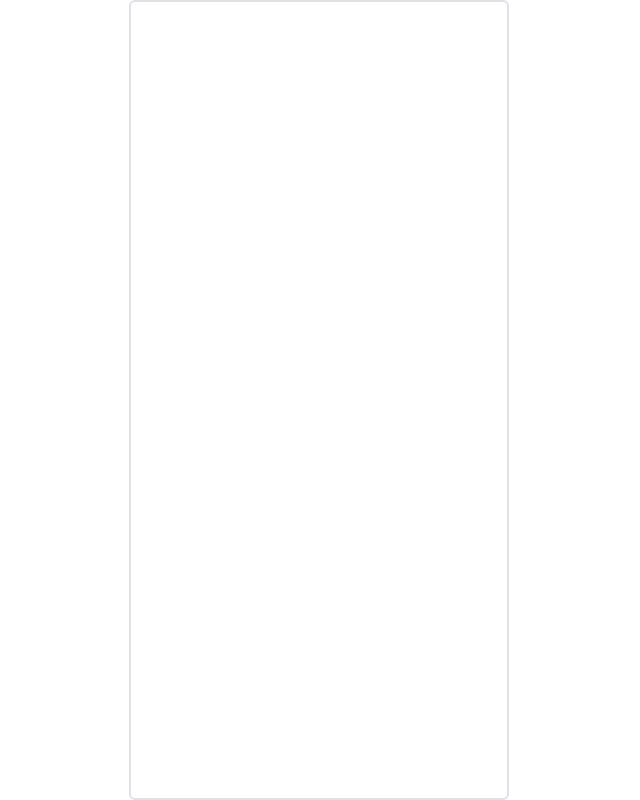
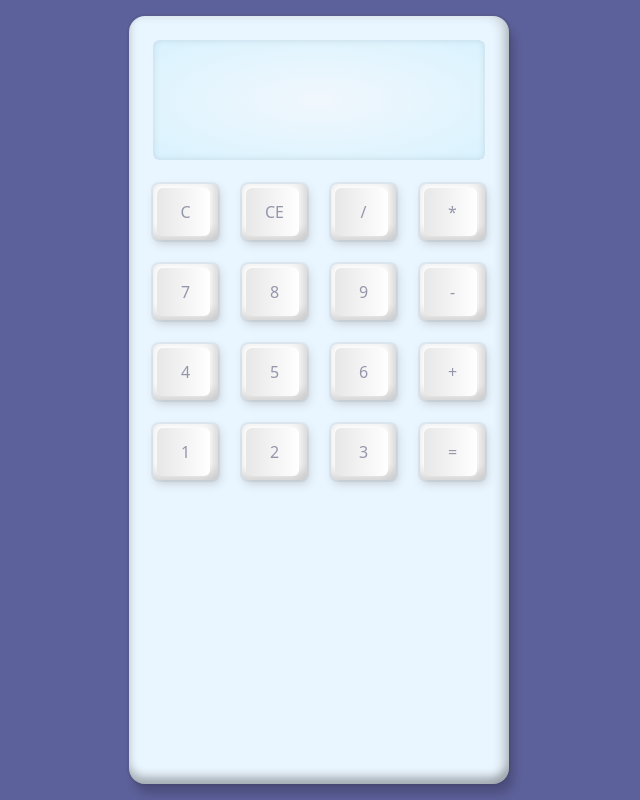
Before and after one commit to Gladsomeguru/Time-calculator, a React (Create React App) app in the folder calculator/: page / in a window 1280 px wide. Shown: the whole page, without its empty margins (321-961 px from the left). Built offline with nearby package versions, Linux system fonts and the light colour scheme.

Commit message:
added color and buttons

```diff
--- a/calculator/src/App.js
+++ b/calculator/src/App.js
@@ -5,9 +5,7 @@ import Calculator from './Calculator';
 
 function App() {
   return (
-    <div>
       <Calculator></Calculator>
-    </div>
   );
 }
 
--- a/calculator/src/Calculator.js
+++ b/calculator/src/Calculator.js
@@ -1,13 +1,72 @@
 function Calculator() {
     return (
-        <div class="container">
-            <div class="row justify-content-center">
-                <div class="col-4 min-vh-100 rounded-2 border-2 border">
-
+        <div className="container">
+            <div className="row justify-content-center min-vh-100">
+                <div className="calculator col-md-4 rounded-4 my-auto">
+                    <div className="container-fluid">
+                        <div className="row justify-content-center g-4 h-100">
+                            <div className="col-12 pt-4 mt-0">
+                                <form>
+                                    <div class="form-group px-0">
+                                        <label for="output"></label>
+                                        <input type="text"
+                                            class="form-control fs-1 output-box text-end" name="output" id="" aria-describedby="helpId" placeholder="" />
+                                    </div>
+                                </form>
+                            </div>
+                            <div className="col-3 rounded-3">
+                                <button className="calc-button rounded-2 fs-6 p-3 fw-medium w-100"><span>C</span></button>
+                            </div>
+                            <div className="col-3 rounded-3">
+                                <button className="calc-button rounded-2 fs-6 p-3 fw-medium w-100"><span>CE</span></button>
+                            </div>
+                            <div className="col-3 rounded-3">
+                                <button className="calc-button rounded-2 fs-6 p-3 fw-medium w-100"><span>/</span></button>
+                            </div>
+                            <div className="col-3 rounded-3">
+                                <button className="calc-button rounded-2 fs-6 p-3 fw-medium w-100"><span>*</span></button>
+                            </div>
+                            <div className="col-3 rounded-3">
+                                <button className="calc-button rounded-2 fs-6 p-3 fw-medium w-100"><span>7</span></button>
+                            </div>
+                            <div className="col-3 rounded-3">
+                                <button className="calc-button rounded-2 fs-6 p-3 fw-medium w-100"><span>8</span></button>
+                            </div>
+                            <div className="col-3 rounded-3">
+                                <button className="calc-button rounded-2 fs-6 p-3 fw-medium w-100"><span>9</span></button>
+                            </div>
+                            <div className="col-3 rounded-3">
+                                <button className="calc-button rounded-2 fs-6 p-3 fw-medium w-100"><span>-</span></button>
+                            </div>
+                            <div className="col-3 rounded-3">
+                                <button className="calc-button rounded-2 fs-6 p-3 fw-medium w-100"><span>4</span></button>
+                            </div>
+                            <div className="col-3 rounded-3">
+                                <button className="calc-button rounded-2 fs-6 p-3 fw-medium w-100"><span>5</span></button>
+                            </div>
+                            <div className="col-3 rounded-3">
+                                <button className="calc-button rounded-2 fs-6 p-3 fw-medium w-100"><span>6</span></button>
+                            </div>
+                            <div className="col-3 rounded-3">
+                                <button className="calc-button rounded-2 fs-6 p-3 fw-medium w-100"><span>+</span></button>
+                            </div>
+                            <div className="col-3 rounded-3">
+                                <button className="calc-button rounded-2 fs-6 p-3 fw-medium w-100"><span>1</span></button>
+                            </div>
+                            <div className="col-3 rounded-3">
+                                <button className="calc-button rounded-2 fs-6 p-3 fw-medium w-100"><span>2</span></button>
+                            </div>
+                            <div className="col-3 rounded-3">
+                                <button className="calc-button rounded-2 fs-6 p-3 fw-medium w-100"><span>3</span></button>
+                            </div>
+                            <div className="col-3 rounded-3">
+                                <button className="calc-button rounded-2 fs-6 p-3 fw-medium w-100"><span>=</span></button>
+                            </div>
+                        </div>
+                    </div>
                 </div>
             </div>
         </div>
-
     )
 }
 
--- a/calculator/src/index.css
+++ b/calculator/src/index.css
@@ -5,9 +5,60 @@ body {
     sans-serif;
   -webkit-font-smoothing: antialiased;
   -moz-osx-font-smoothing: grayscale;
+  background-color: rgb(93, 97, 155) !important;
 }
+
 
 code {
   font-family: source-code-pro, Menlo, Monaco, Consolas, 'Courier New',
     monospace;
 }
+
+
+.calculator {
+  height: calc(100vh - 32px);
+  background: rgb(234, 246, 255);
+  box-shadow: inset -8px 0px 8px rgba(50, 49, 49, 0.15),
+    inset 0px -8px 8px rgba(1, 1, 1, 0.255), 0 0 0 2px rgba(39, 39, 39, 0.086),
+    5px 10px 10px rgba(0, 0, 0, 0.197) !important;
+}
+
+.output-box {
+  background: radial-gradient(#f1f7fd, #d9f3ff);
+  box-shadow: inset -2px 0px 6px rgba(122, 122, 122, 0.05),
+    inset 0px -2px 6px rgba(115, 115, 115, 0.05), inset 0px 2px 6px rgba(121, 121, 121, 0.05),
+    inset 2px 0px 6px rgba(112, 112, 112, 0.05) !important;
+  height: 120px;
+  border: none !important;
+  color: #8487a4 !important;
+}
+
+.calc-button {
+  box-shadow: inset -8px 0px 8px rgba(50, 49, 49, 0.111),
+    inset 0px -8px 8px rgba(1, 1, 1, 0.116), 0 0 0 2px rgba(124, 124, 124, 0.11),
+    2px 4px 8px rgba(95, 95, 95, 0.259);
+  border: none;
+  background-color: white;
+  position: relative;
+}
+
+.calc-button:hover {
+  box-shadow: inset -8px 0px 8px rgba(50, 49, 49, 0.111),
+    inset 0px -8px 8px rgba(1, 1, 1, 0.116), 0 0 0 2px rgba(30, 30, 30, 0.11);
+}
+
+.calc-button::before {
+  content: "";
+  position: absolute;
+  top: 4px;
+  left: 4px;
+  right: 8px;
+  bottom: 4px;
+  border-radius: 6px;
+  background: linear-gradient(to right, #e7e7e7, #ffffff);
+}
+
+.calc-button span {
+  position: relative;
+  color: #9496aa;
+}
```
